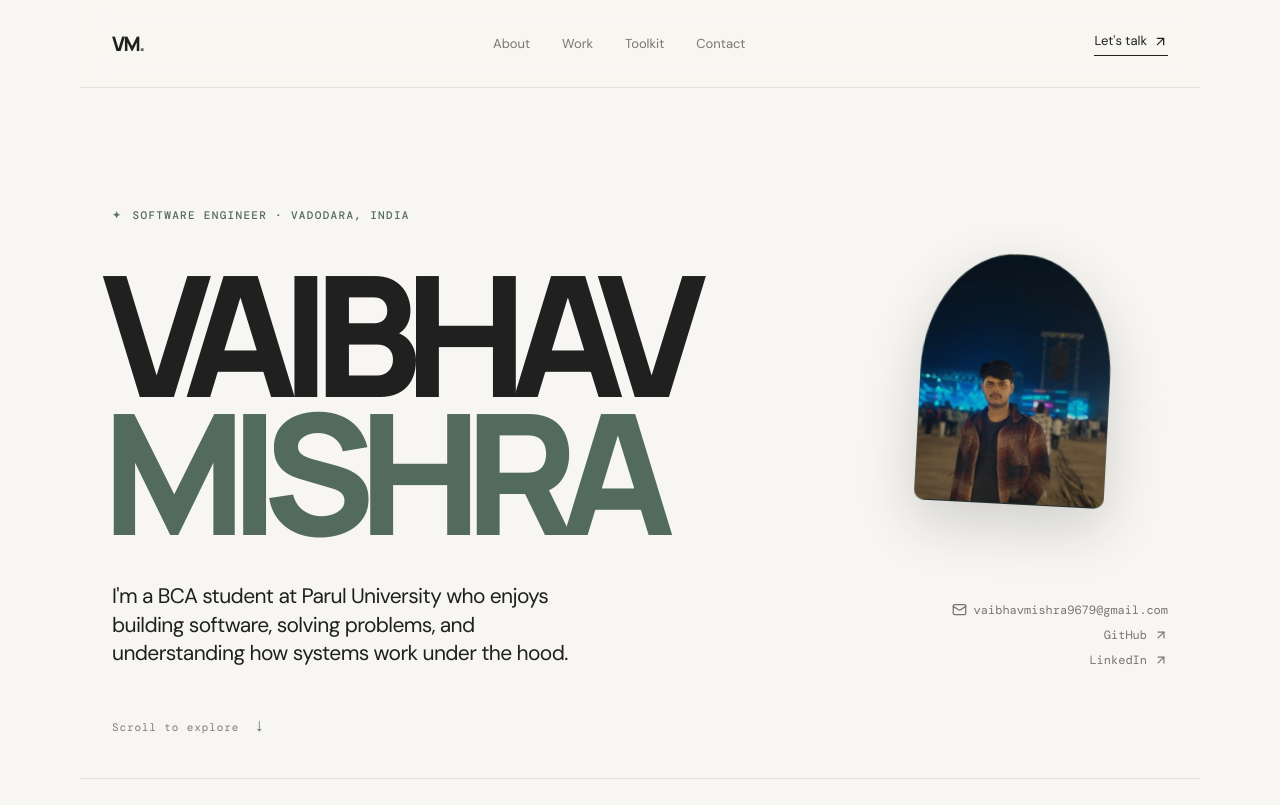
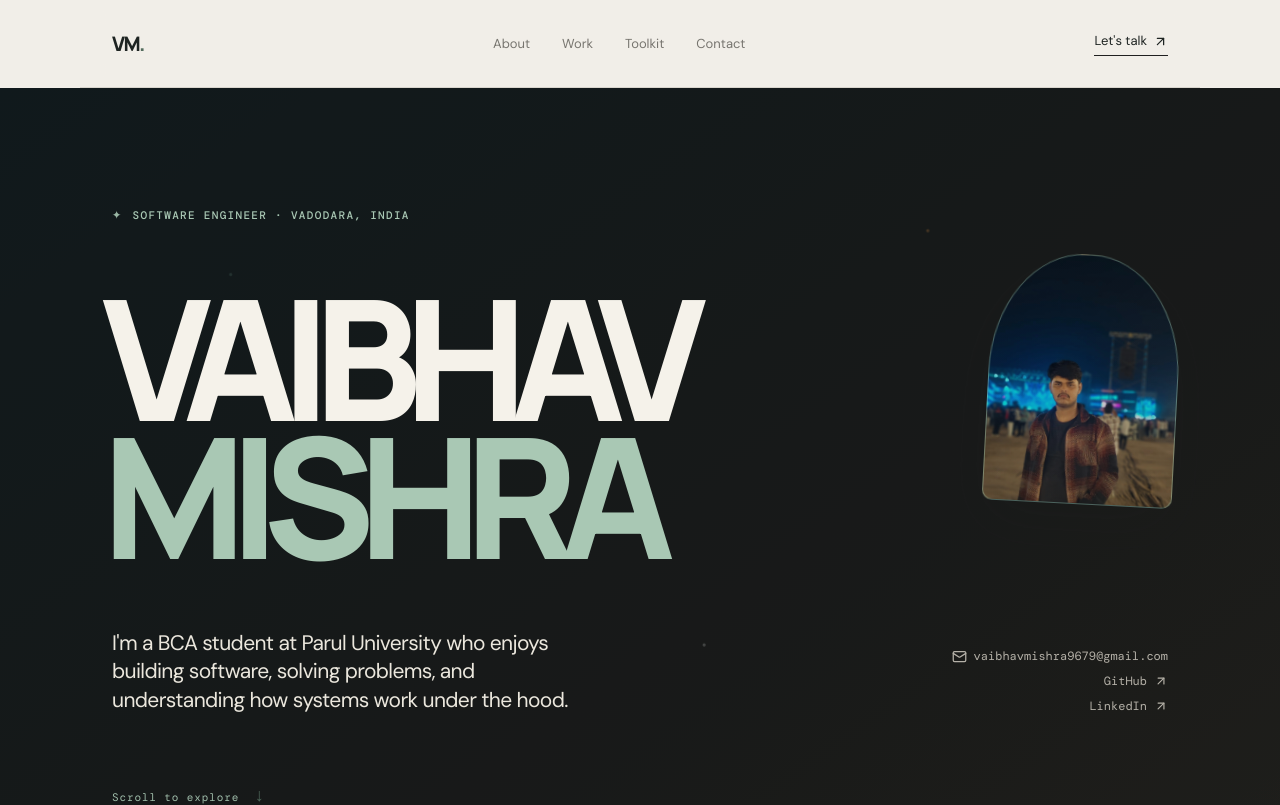
Before and after one commit to vaibhavmishra-sde/Portfolio, a React (Vite) app: page / in a window 1280 px wide. Shown: the top 805 px of the page. Built offline with nearby package versions, Linux system fonts and the light colour scheme.

Commit message:
establish darker premium hero system

```diff
--- /dev/null
+++ b/src/premium-upgrades.css
@@ -0,0 +1 @@
+.site{background:#f1eee8;color:#1e2422}.hero{max-width:none;padding-left:max(32px,calc((100vw - 1120px)/2 + 32px));padding-right:max(32px,calc((100vw - 1120px)/2 + 32px));min-height:760px;background:#101719;color:#f5f2ea;isolation:isolate}.hero:before{top:0;height:100%;width:100%;clip-path:none;opacity:.85;background:radial-gradient(circle at 16% 24%,rgba(91,132,114,.26) 0 1px,transparent 2px),radial-gradient(circle at 74% 18%,rgba(202,122,56,.3) 0 1px,transparent 2px),radial-gradient(circle at 54% 74%,rgba(255,255,255,.22) 0 1px,transparent 2px),linear-gradient(145deg,#111b1e,#1a1b1a 62%,#22201d)}.hero .eyebrow,.hero .scroll-cue{color:#a9c8b4}.hero-copy{color:#ebe7dd}.hero-links{color:#b5b1a8}.hero-links a:hover{color:#b4d9c0}.nav{border-bottom-color:#d9d5cd;background:rgba(241,238,232,.86)}.hero h1 em{color:#a9c8b4}.hero:after{border-color:rgba(174,219,190,.4)}
```
Also changed, not shown: src/App.tsx (+1 -0 lines).
